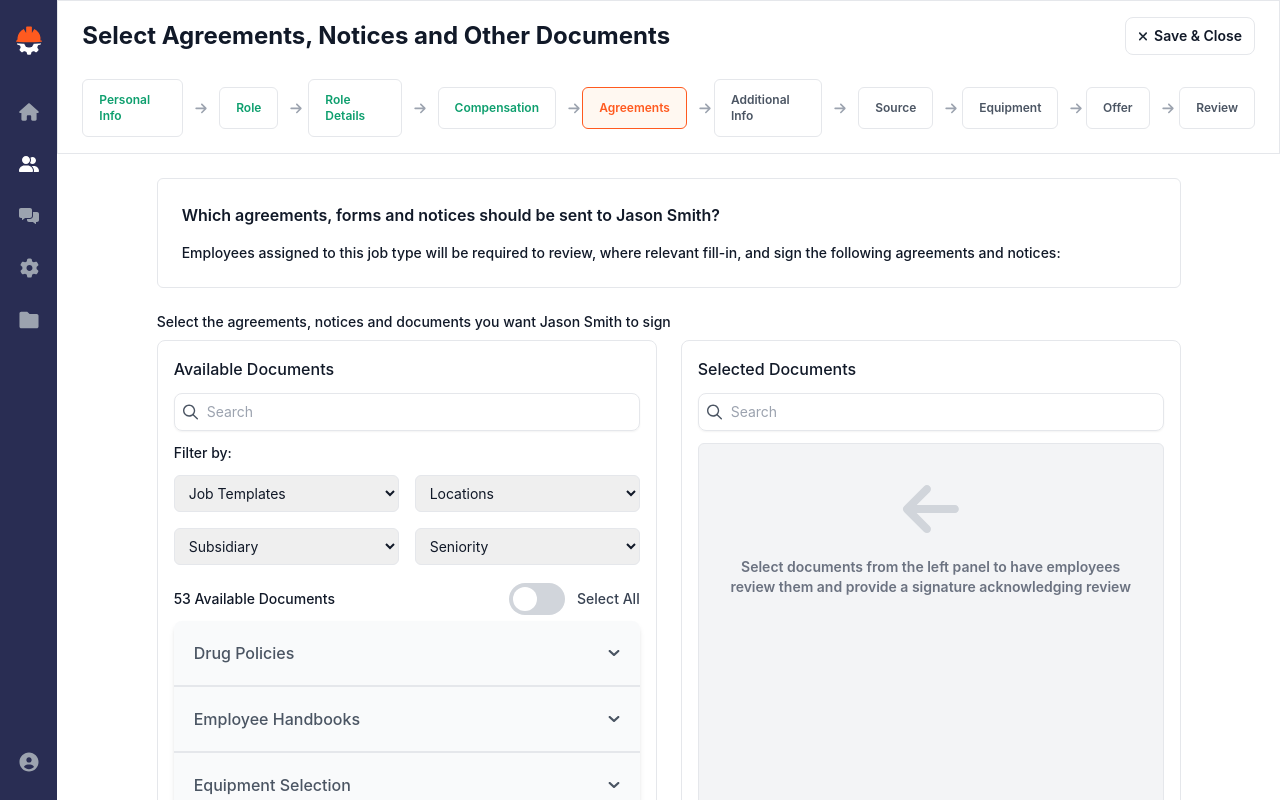
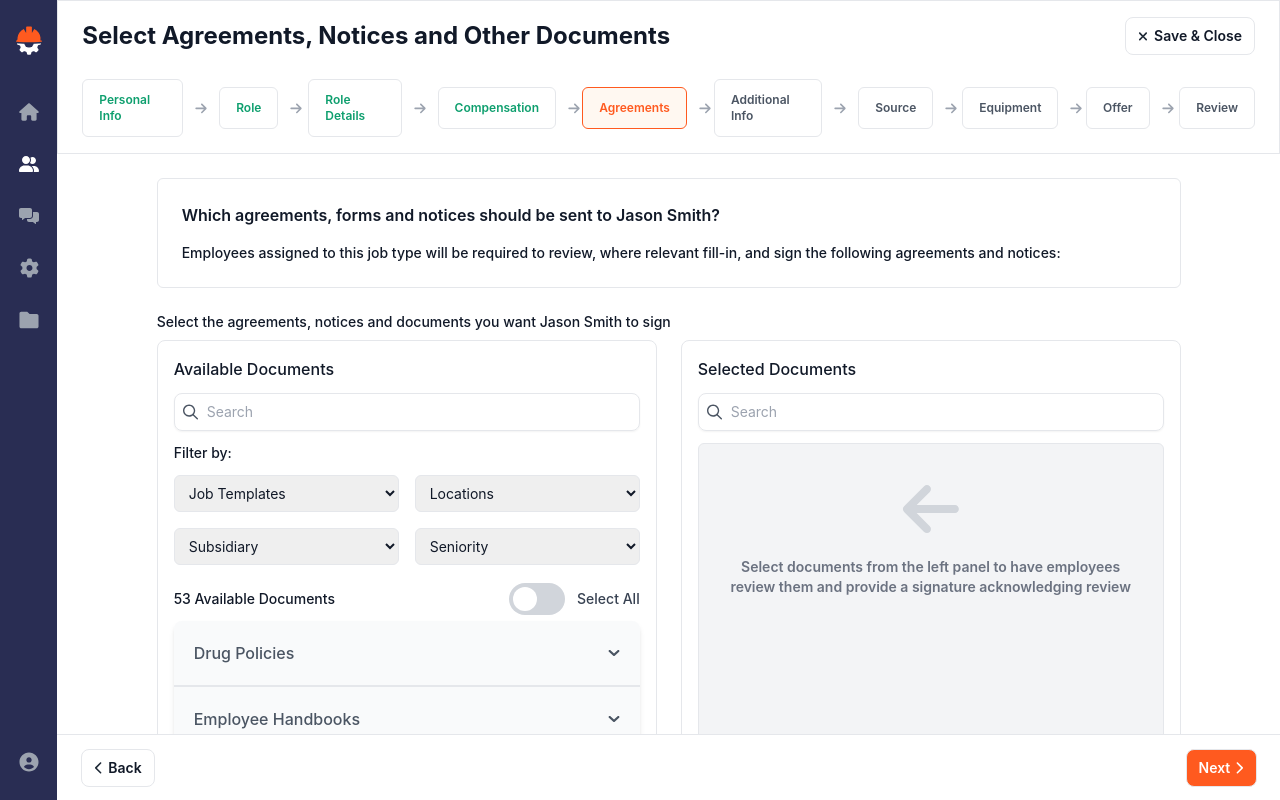
Before and after one commit to ankitsrivas14/document-selector, a React (Vite) app: page / in a window 1280 px wide. Shown: the top 800 px of the page. Built offline with nearby package versions, Linux system fonts and the light colour scheme.

Commit message:
added save changes bottom bar

```diff
--- a/src/App.tsx
+++ b/src/App.tsx
@@ -2,6 +2,7 @@ import AgreementsStep from "./features/AgreementsStep";
 import Header from "./components/layout/Header";
 import Navbar from "./components/layout/Navbar";
 import { DocSelectorProvider } from "./context/docSelectorContext";
+import SaveChanges from "./components/shared/SaveChanges";
 
 const App = () => {
   return (
@@ -13,6 +14,7 @@ const App = () => {
           <DocSelectorProvider>
             <AgreementsStep />
           </DocSelectorProvider>
+          <SaveChanges />
         </div>
       </div>
     </div>
--- /dev/null
+++ b/src/components/design-system/Button.tsx
@@ -0,0 +1,46 @@
+import CrossIcon from '../../assets/icons/cross.svg';
+import ChevronLeft from '../../assets/icons/chevron-left.svg';
+import ChevronRight from '../../assets/icons/chevron-right-light.svg';
+import { ICON_NAME } from '../../constants/design-system';
+import { IconName } from '../../types/design-system';
+
+interface ButtonProps {
+    startIcon?: IconName;
+    endIcon?: IconName;
+    primary?: boolean;
+    children: string;
+}
+
+const getIconName = (iconName: IconName) => {
+    switch (iconName) {
+        case ICON_NAME.CROSS:
+            return CrossIcon;
+        case ICON_NAME.CHEVRON_LEFT:
+            return ChevronLeft;
+        case ICON_NAME.CHEVRON_RIGHT:
+            return ChevronRight;
+        default:
+            return '';
+    }
+
+}
+
+const Button = (props: ButtonProps) => {
+    const { startIcon, endIcon, children } = props;
+    return (
+        <button
+            className={
+                `px-3 py-2 flex items-center border-solid border border-gray-3
+                gap-1.5 font-semibold text-gray-4 rounded-lg text-sm
+                ${props.primary ? 'bg-accent-dark text-white' : 'bg-white'}
+                `
+            }
+        >
+            {startIcon && <img src={getIconName(startIcon)} />}
+            {children}
+            {endIcon && <img src={getIconName(endIcon)} />}
+        </button>
+    )
+}
+
+export default Button;
--- a/src/components/layout/Header.tsx
+++ b/src/components/layout/Header.tsx
@@ -2,7 +2,9 @@ import { APPLICATION_STEPS } from '../../data/applications';
 import { ApplicationStepType } from '../../types';
 import Step from '../shared/Step';
 import ArrowIcon from '../../assets/icons/arrow-right.svg';
-import Cross from '../../assets/icons/cross.svg';
+import Button from '../design-system/Button';
+import { ICON_NAME } from '../../constants/design-system';
+import { IconName } from '../../types/design-system';
 
 const Header = () => {
     return (
@@ -11,15 +13,7 @@ const Header = () => {
                 <span className="text-2xl font-bold text-gray-4">
                     Select Agreements, Notices and Other Documents
                 </span>
-                <button
-                    className="
-                        px-3 py-2 flex items-center border-solid border border-gray-3
-                        gap-1.5 font-semibold text-gray-4 rounded-lg text-sm
-                    "
-                >
-                    <img src={Cross} />
-                    Save & Close
-                </button>
+                <Button startIcon={ICON_NAME.CROSS as IconName}>Save & Close</Button>
             </div>
             <div className='flex'>
                 {APPLICATION_STEPS.map((step: ApplicationStepType, index) => (
--- /dev/null
+++ b/src/components/shared/SaveChanges.tsx
@@ -0,0 +1,17 @@
+import { ICON_NAME } from "../../constants/design-system";
+import { IconName } from "../../types/design-system";
+import Button from "../design-system/Button";
+
+const SaveChanges = () => {
+    return (
+        <div className="
+            w-full h-[66px] fixed bg-white bottom-0 border-t pr-[80px]
+            border-gray-3 px-6 py-4 flex justify-between items-center
+        ">
+            <Button startIcon={ICON_NAME.CHEVRON_LEFT as IconName}>Back</Button>
+            <Button endIcon={ICON_NAME.CHEVRON_RIGHT as IconName} primary>Next</Button>
+        </div>
+    )
+}
+
+export default SaveChanges;
--- a/src/constants/design-system.ts
+++ b/src/constants/design-system.ts
@@ -3,4 +3,6 @@ export const ICON_NAME = {
     CROSS: 'cross',
     EDIT: 'edit',
     TICK: 'tick',
+    CHEVRON_LEFT: 'chevron-left',
+    CHEVRON_RIGHT: 'chevron-right',
 }
--- a/src/features/AgreementsStep.tsx
+++ b/src/features/AgreementsStep.tsx
@@ -4,7 +4,7 @@ import SelectedDocuments from "../components/SelectedDocuments";
 
 const FormViewer = () => {
     return (
-        <div className="mx-auto w-[1024px] mt-6">
+        <div className="mx-auto w-[1024px] mt-6 mb-[75px]">
             <DetailsCard
                 title="Which agreements, forms and notices should be sent to Jason Smith?"
                 description="Employees assigned to this job type will be required to review, where relevant fill-in, and sign the following agreements and notices:"
```
Also changed, not shown: src/App.css (deleted), src/assets/icons/chevron-left.svg (added), src/assets/icons/chevron-right-light.svg (added).
